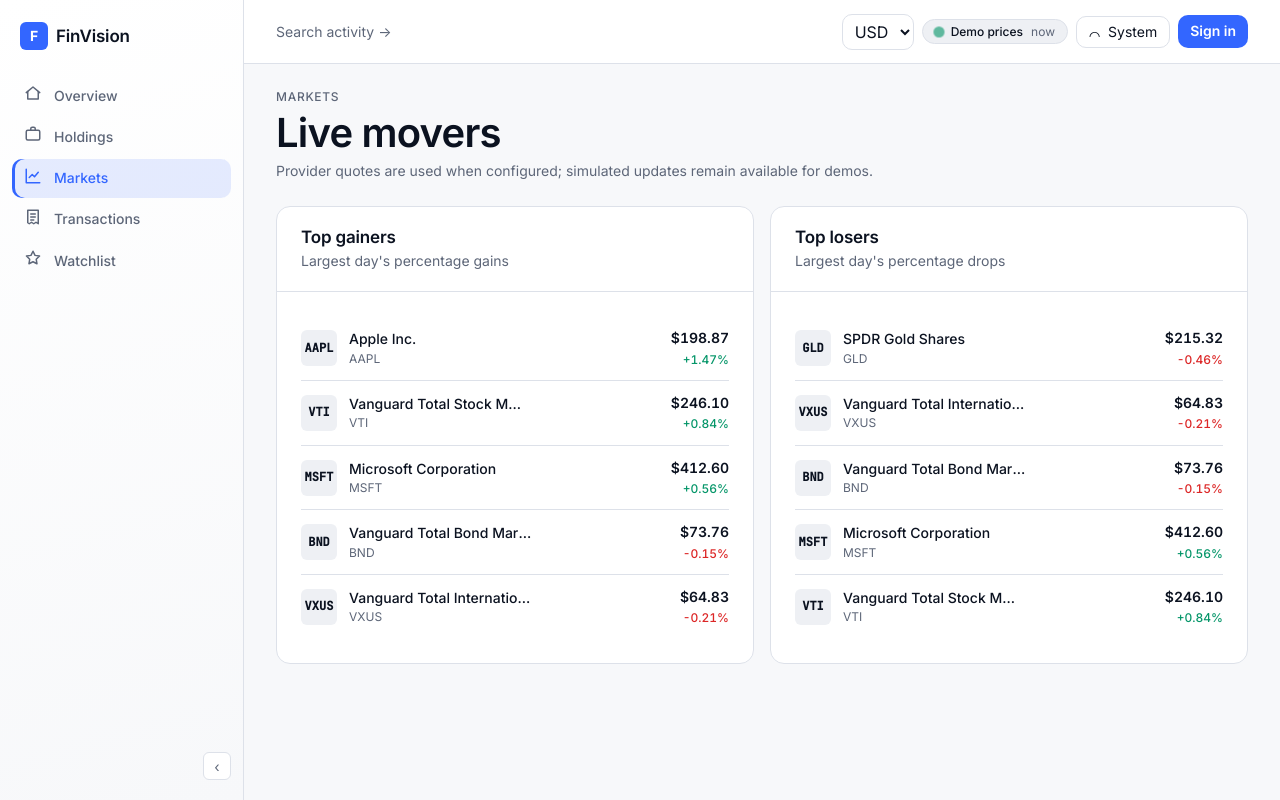
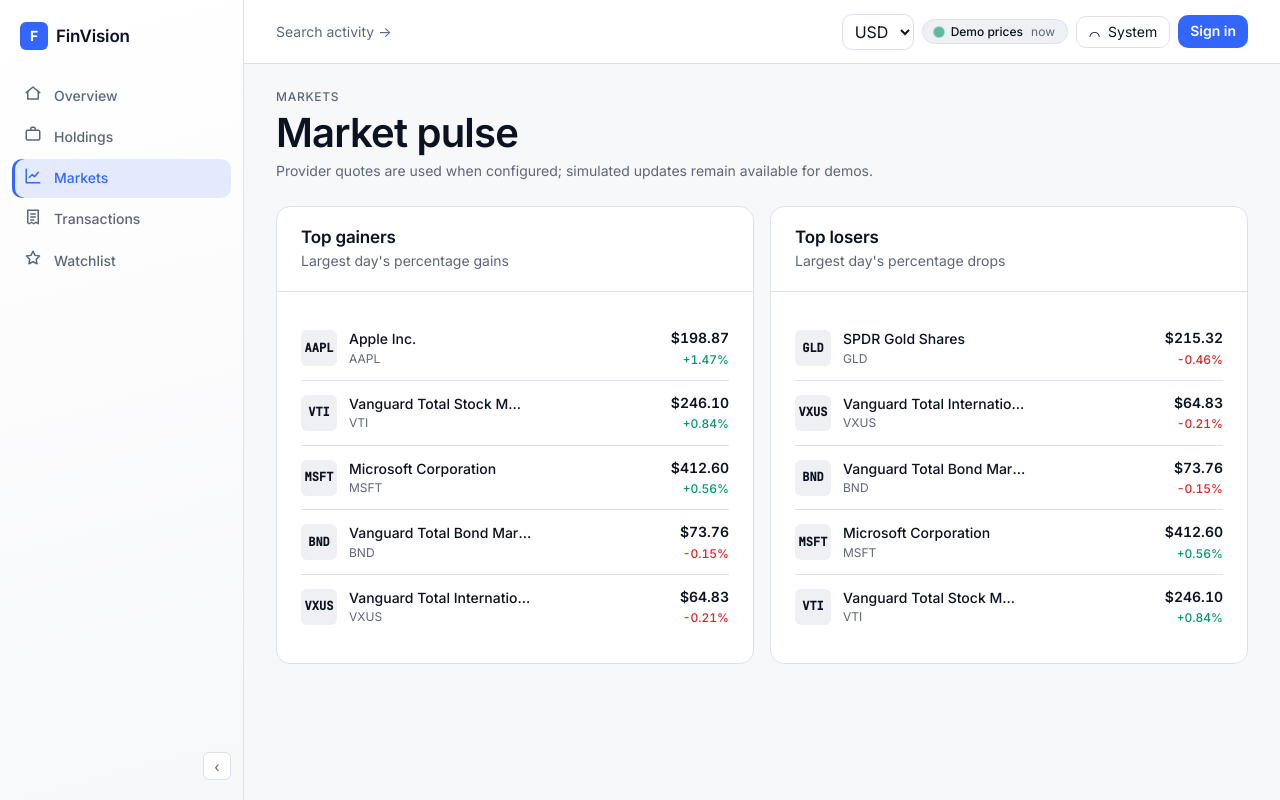
Before and after one commit to FarnazNK/finvision, a React (Vite) app: page /markets in a window 1280 px wide. Built offline with nearby package versions, Linux system fonts and the light colour scheme; no server answers.

Commit message:
feat(ui): polish market dashboard charts and KPIs

```diff
--- a/src/pages/MarketsPage.tsx
+++ b/src/pages/MarketsPage.tsx
@@ -95,7 +95,7 @@
       <PageHeader>
         <div>
           <Eyebrow>Markets</Eyebrow>
-          <Title>Live movers</Title>
+          <Title>Market pulse</Title>
           <Subtitle>
             Provider quotes are used when configured; simulated updates remain available for demos.
           </Subtitle>
@@ -196,7 +196,7 @@
 
 const Row = styled.li`
   display: grid;
-  grid-template-columns: 36px 1fr auto auto;
+  grid-template-columns: 36px minmax(0, 1fr) auto auto;
   align-items: center;
   gap: ${({ theme }) => theme.space[3]};
   padding: ${({ theme }) => `${theme.space[3]} 0`};
```
